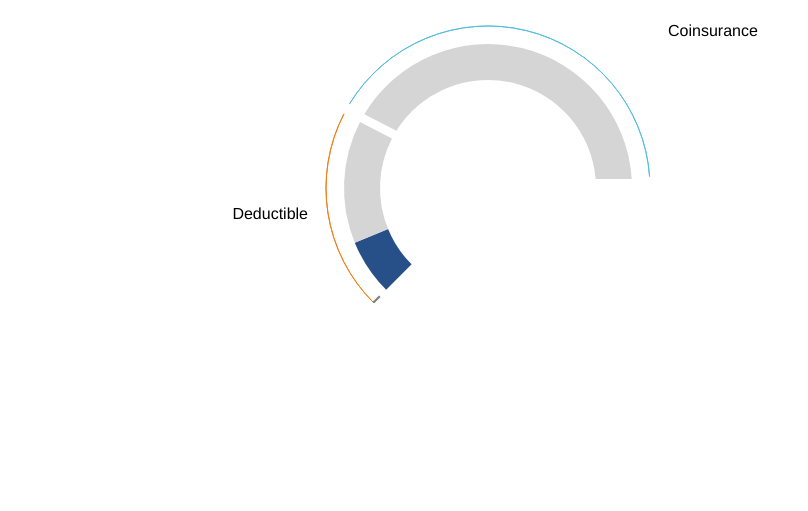
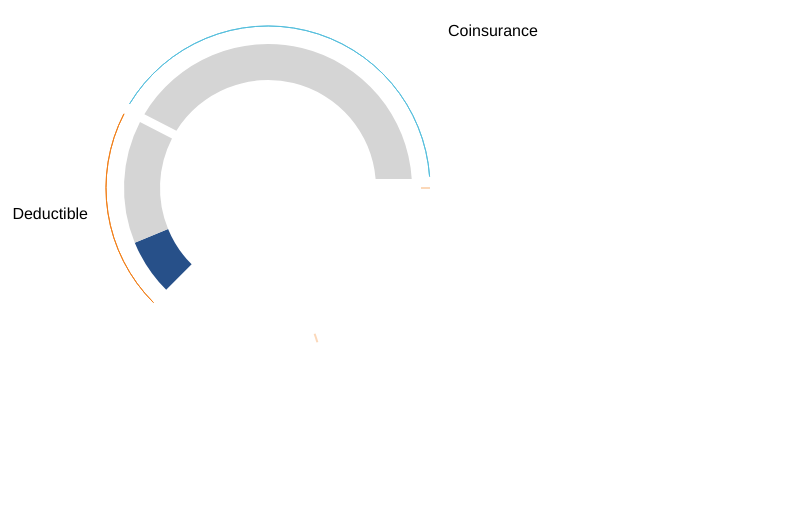
Before and after one commit to jmazonson/jake-fewd37, a plain HTML site: page deductibleTracker/index.html in a window 1280 px wide. Shown: the whole page, without its empty margins (0-808 px from the left). Drawn offline with nearby package versions, Linux system fonts and the light colour scheme.

Commit message:
ticks are working but aren’t in the right place

```diff
--- a/deductibleTracker/index.html
+++ b/deductibleTracker/index.html
@@ -59,10 +59,11 @@
       //variables for pie chart-------------//
       // The pie layout is a convenience for computing the start and end angles of arcs that comprise a pie or donut chart:
       var radius = Math.min(width, height) / 2;
+      var graphStartAngle = -135;
       var pie = d3.layout.pie()
         //disables sorting (not sure why) the order of the arcs will be the same as what I pass in
         .sort(null)
-        .startAngle(-135*(Math.PI/180))
+        .startAngle(graphStartAngle*(Math.PI/180))
         .endAngle(90*(Math.PI/180))
         //Specifies how to extract a value from the associated data might also give data that determines the size of the pie
         .value(function(d) {
@@ -109,6 +110,14 @@
         { "section": 'deductibleLabel', "value": deductible, "color" : "#F17F19", label: "Deductible"},
         { "section": 'coinsurance', "value": coinsurance, "color" : "#56BFDD", label: "Coinsurance"},
         ];
+
+      // var theTickData = [
+      //   { "section": 'deductibleStartAngle', "value": deductible, "color" : "#F17F19", label: "Deductible"},
+      //   { "section": 'deductibleEndAngle', "value": deductible, "color" : "#F17F19", label: "Deductible"},
+      //   { "section": 'coinsuranceStartAngle', "value": coinsurance, "color" : "#56BFDD", label: "Coinsurance"},
+      //   { "section": 'coinsuranceEndAngle', "value": coinsurance, "color" : "#56BFDD", label: "Coinsurance"},
+      //   ];
+
 
       /* ------- Draw the PIE SLICES -------*/
       // a slice is = all the objects in the slice group which at this point is probably empty
@@ -183,11 +192,11 @@
 
       /* ------- Draw the label TICKS -------*/
 
-      var deductibleStartAngle = slice.data()[0]["startAngle"]*-1;
-      var deductibleEndAngle = slice.data()[0]["endAngle"]*-1;
+      var deductibleStartAngle = slice.data()[0]["startAngle"];
+      var deductibleEndAngle = slice.data()[0]["endAngle"];
       //var deductibleStartAngle = 0;
       var tickRadiusAdjust = 0.85;
-      function getTickPoints(theta,radius,labelRadiusAdjust){
+      function getTickPoints(theta){
         var Pos = [Math.cos(theta)*(radius * labelRadiusAdjust),
                    Math.sin(theta)*(radius * labelRadiusAdjust),
                    Math.cos(theta)*(radius * tickRadiusAdjust),
@@ -195,26 +204,27 @@
 
         return Pos;
       }
-      var deductibleStartPoints = getTickPoints(deductibleStartAngle,radius,labelRadiusAdjust);
-
       var ticks = svg.select(".labelTicks")
         .selectAll("ticks")
         .data(pie(theLabelData), key);
       ticks.enter()
         .append("polyline")
-        .attr("points",[deductibleStartPoints[0],
-                        deductibleStartPoints[1],
-                        deductibleStartPoints[2],
-                        deductibleStartPoints[3]])
+        .style("stroke", "#F17F19")
+        .attr("points", function (d) {
+          console.log(graphStartAngle*(Math.PI/180));
+          return getTickPoints(d["startAngle"]-graphStartAngle*(Math.PI/180));
+          })
+        // .attr("points", function (d) {
+        //   console.log(d);
+        //   console.log("drawing end tick");
+        //   debugger;
+        //   return getTickPoints(d["endAngle"]);
+        //   })
+  }
 
 
 
-
-  };
-
-
-
-  drawDeductibleTracker(960,360,550,1750,3700);
+  drawDeductibleTracker(520,360,550,1750,3700);
 
 
 
```
